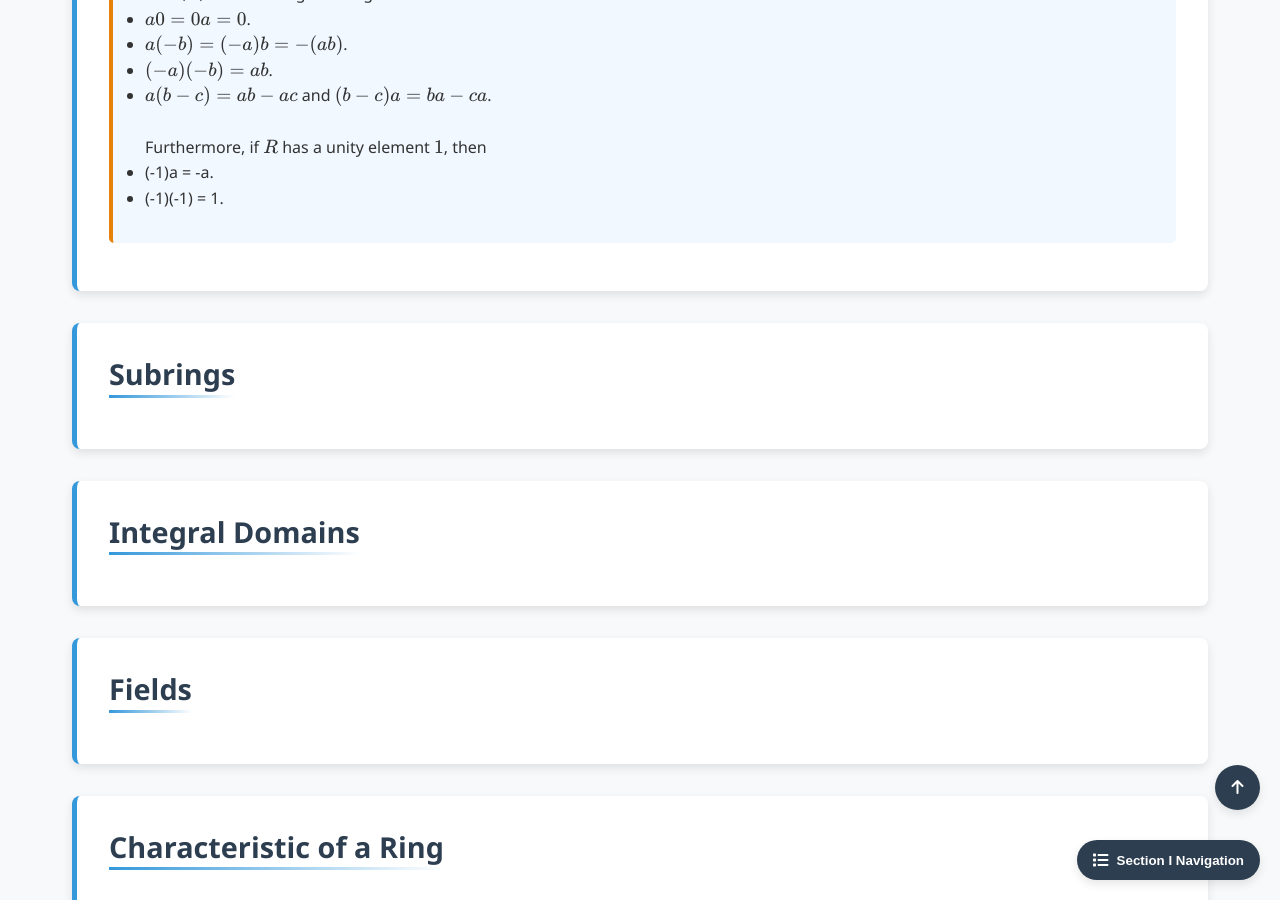
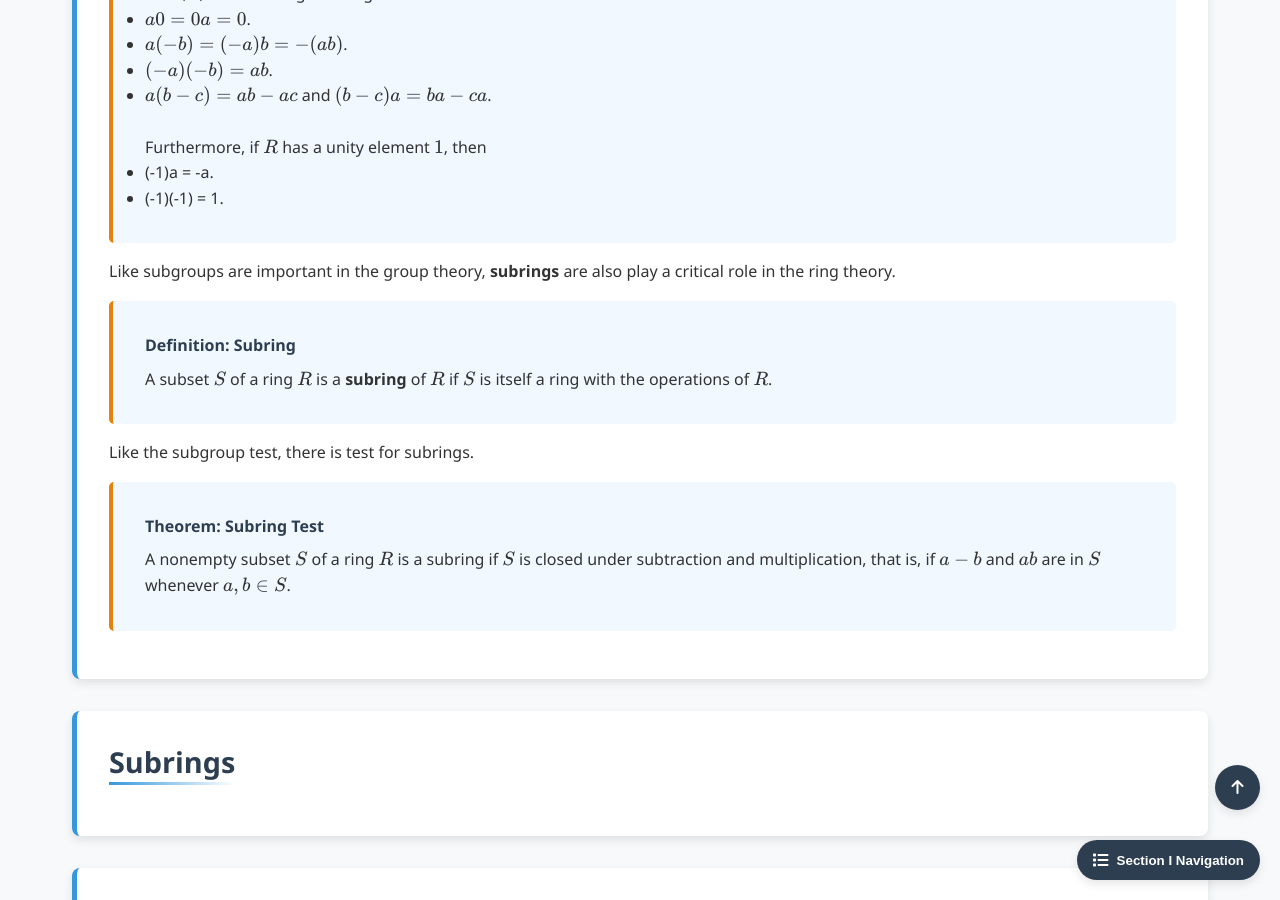
Before and after one commit to Yusukey01/yusukey01.github.io, a Jekyll site: the page built from Mathematics/Linear_algebra/intro_rings.html, in a window 1280 px wide and 900 px high, scrolled down 2603 px. Built offline with Jekyll 4.4.1, drawn with Linux system fonts in a browser that asks for light colours.

Commit message:
write I-18, intro to rings

```diff
--- a/Mathematics/Linear_algebra/intro_rings.html
+++ b/Mathematics/Linear_algebra/intro_rings.html
@@ -232,6 +232,29 @@ noindex: true
                     </ul>
                 </div>
 
+                <p>
+                    Like subgroups are important in the group theory, <strong>subrings</strong> are also play a critical role
+                    in the ring theory.
+                </p>
+
+                <div class="theorem">
+                    <span class="theorem-title">Definition: Subring</span>
+                    A subset \(S\) of a ring \(R\) is a <strong>subring</strong> of \(R\) if \(S\) is itself a ring with the operations of \(R\).
+                </div>
+
+                 <p>
+                    Like the subgroup test, there is test for subrings.
+                 </p>
+
+                <div class="theorem">
+                    <span class="theorem-title">Theorem: Subring Test</span>
+                    A nonempty subset \(S\) of a ring \(R\) is a subring if \(S\) is closed under
+                    subtraction and multiplication, that is, if \(a - b\) and \(ab\) are in \(S\) whenever \(a, b \in S\).
+                </div>
+
+
+
+
             </section>
 
             <section id="subrings" class="section-content">
```
